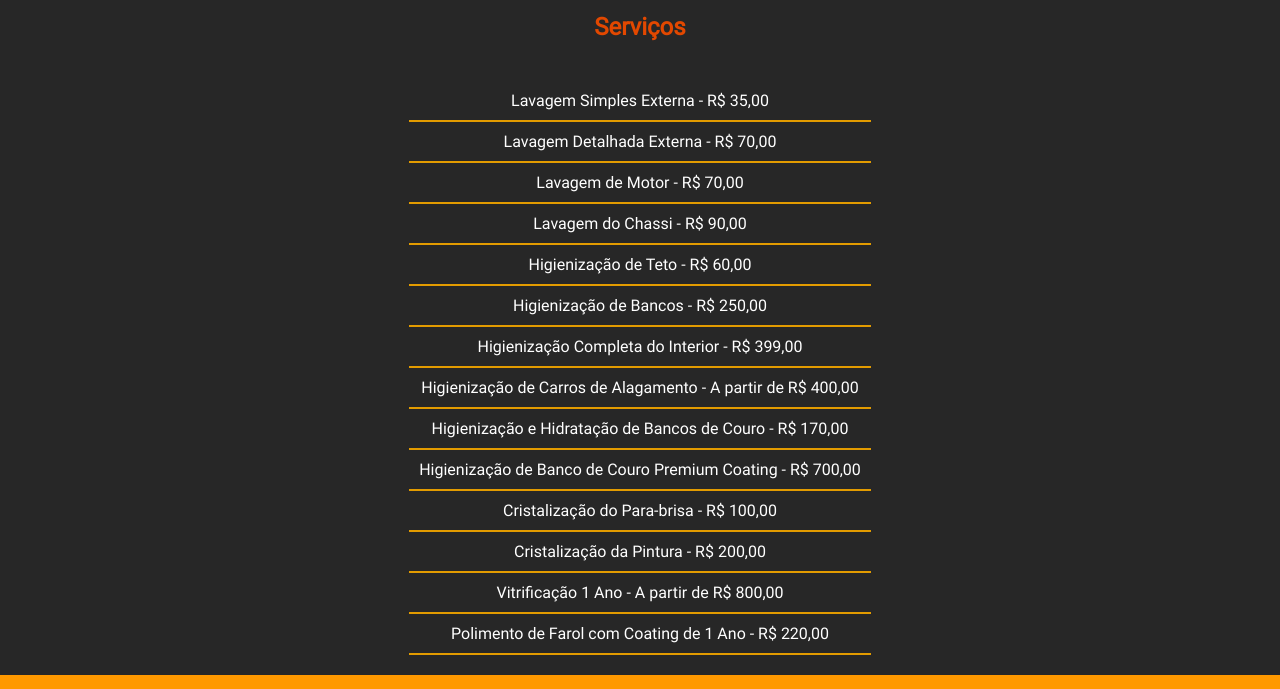
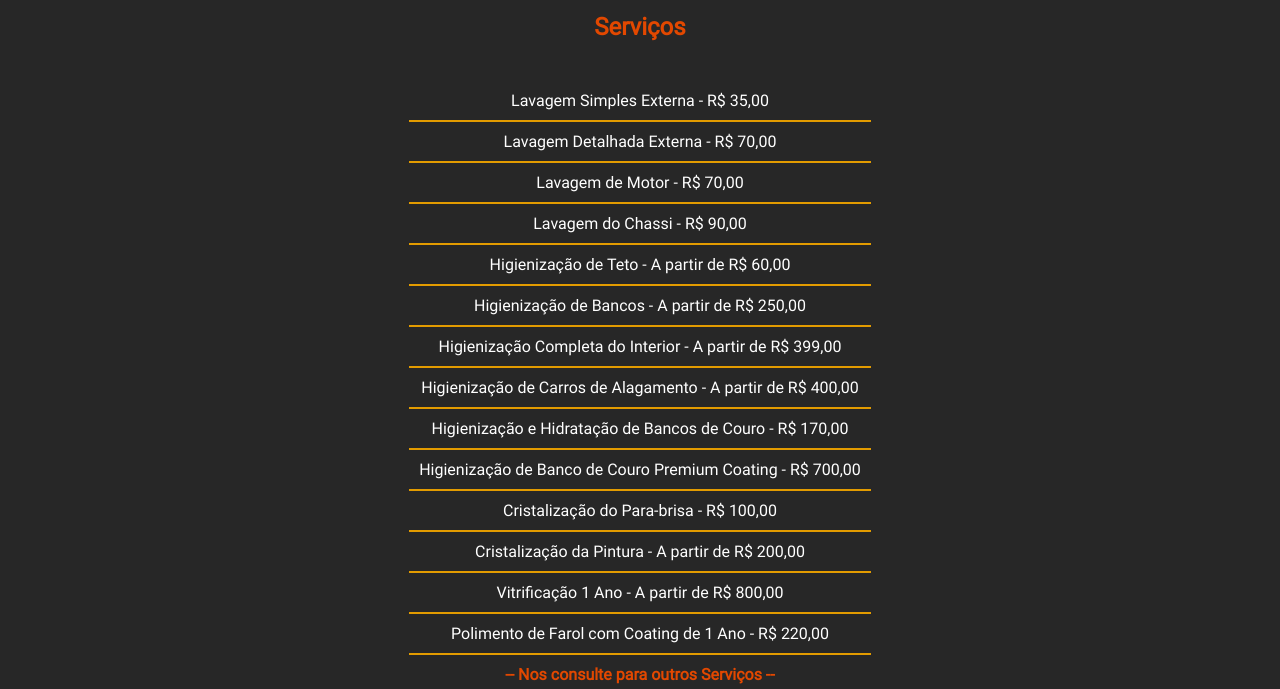
Before and after one commit to BryanGun/style.e.fix.github.io, a plain HTML site: page index.html in a window 1280 px wide. Shown: the part 490-1179 px from the top of the page. Drawn offline with Linux system fonts and the light colour scheme.

Commit message:
versao 2

```diff
--- a/index.html
+++ b/index.html
@@ -13,6 +13,7 @@
       <h1>Mecânica e Estética Automotiva</h1>
     </header>
     <h2>Serviços</h2>
+
     <main>
 
       <ul>
@@ -20,16 +21,19 @@
         <li>Lavagem Detalhada Externa  - R$ 70,00</li>
         <li>Lavagem de Motor  - R$ 70,00</li>
         <li>Lavagem do Chassi  - R$ 90,00</li>
-        <li>Higienização de Teto  - R$ 60,00</li>
-        <li>Higienização de Bancos  - R$ 250,00</li>
-        <li>Higienização Completa do Interior  - R$ 399,00</li>
+        <li>Higienização de Teto  - A partir de R$ 60,00</li>
+        <li>Higienização de Bancos  - A partir de R$ 250,00</li>
+        <li>Higienização Completa do Interior  - A partir de R$ 399,00</li>
         <li>Higienização de Carros de Alagamento  - A partir de R$ 400,00</li>
         <li>Higienização e Hidratação de Bancos de Couro  - R$ 170,00</li>
         <li>Higienização de Banco de Couro Premium Coating  - R$ 700,00</li>
         <li>Cristalização do Para-brisa  - R$ 100,00</li>
-        <li>Cristalização da Pintura  - R$ 200,00</li>
+        <li>Cristalização da Pintura  - A partir de R$ 200,00</li>
         <li>Vitrificação 1 Ano  - A partir de R$ 800,00</li>
         <li>Polimento de Farol com Coating de 1 Ano  - R$ 220,00</li>
+      </ul>
+      <ul>
+        <li class="bold">-- Nos consulte para outros Serviços --</li>
       </ul>
     </main>
 
--- a/style.css
+++ b/style.css
@@ -48,6 +48,11 @@ li {
   border-bottom: 2px solid #e29b00;
 }
 
+.bold {
+  color: #e24800;
+  font-weight: bold;
+}
+
 footer {
   text-align: center;
   padding: 20px;
```
